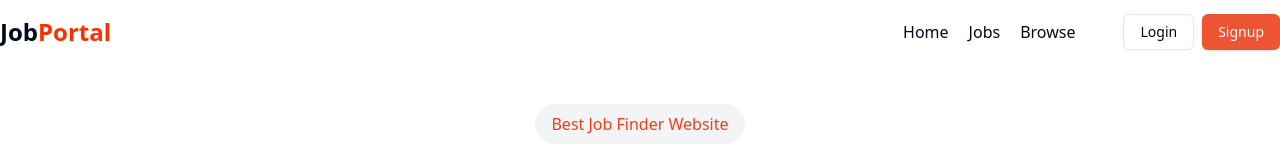
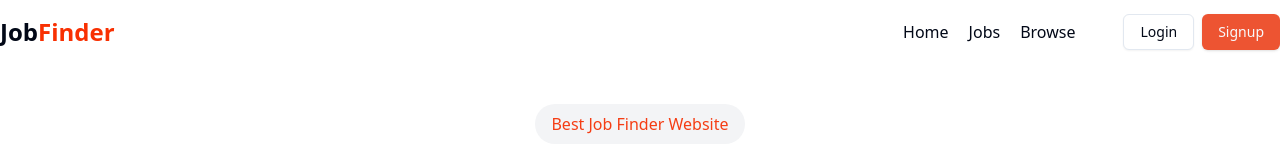
Before and after one commit to yamani2004/jobfinder, a React (Vite) app in the folder frontend/: page / in a window 1280 px wide. Shown: the top 160 px of the page. Built offline with nearby package versions, Linux system fonts and the light colour scheme; no server answers.

Commit message:
Navbar update

```diff
--- a/frontend/src/components/shared/Navbar.jsx
+++ b/frontend/src/components/shared/Navbar.jsx
@@ -42,7 +42,7 @@
         <div className='bg-white'>
             <div className='flex items-center justify-between mx-auto max-w-7xl h-16'>
                 <div>
-                    <h1 className='text-2xl font-bold'>Job<span className='text-[#F83002]'>Portal</span></h1>
+                    <h1 className='text-2xl font-bold'>Job<span className='text-[#F83002]'>Finder</span></h1>
                 </div>
                 <div className='flex items-center gap-12'>
                     <ul className='flex font-medium items-center gap-5'>
```
